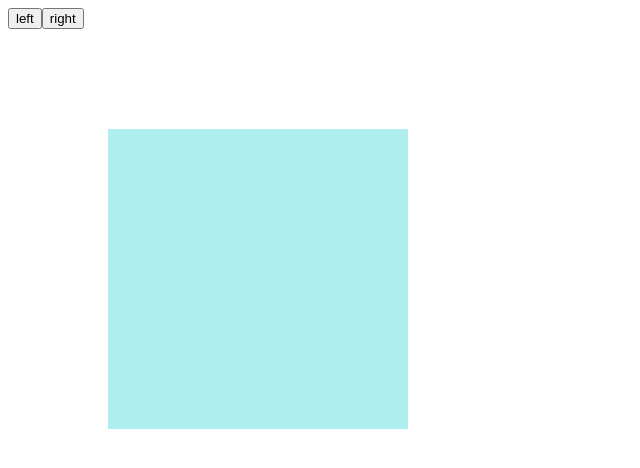
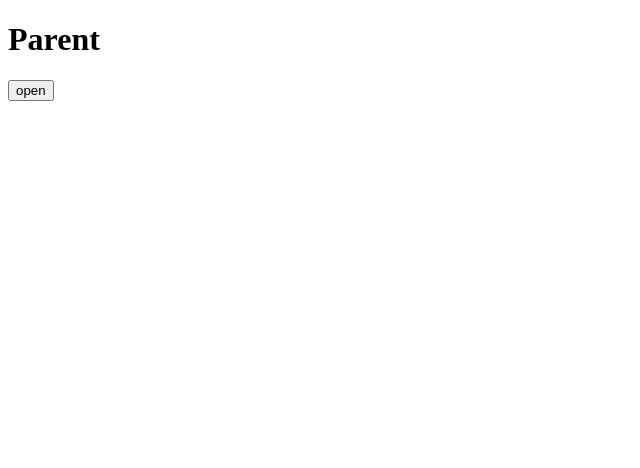
Before and after one commit to 2Joopiter/first-react, a React (Create React App) app: page / in a window 1280 px wide. Shown: the top 468 px of the page, without its empty margins (0-640 px from the left). Built offline with nearby package versions, Linux system fonts and the light colour scheme.

Commit message:
Modal 이벤트 기능 개선(props로 state 변경 함수 전달)

```diff
--- a/src/App.jsx
+++ b/src/App.jsx
@@ -1,5 +1,5 @@
 import { useState } from 'react';
-import './App.scss';
+import Modal from './modal/Modal';
 
 /*
 	state관련 주의사항
@@ -8,14 +8,13 @@
 */
 
 export default function App() {
-	const [Index, setIndex] = useState(0);
+	const [Open, setOpen] = useState(false);
 
 	return (
 		<>
-			<button onClick={() => setIndex(Index - 1)}>left</button>
-			<button onClick={() => setIndex(Index + 1)}>right</button>
-			{/* 이미 호출할 때 1이 더해지거나 빠져있기 때문에 useState의 초기값과 다른 상태에서 랜더링 사이클을 시작함 */}
-			<div className='box' style={{ transform: `rotate(${45 * Index}deg)` }}></div>
+			<h1>Parent</h1>
+			<button onClick={() => setOpen(true)}>open</button>
+			{Open && <Modal setOpen={setOpen} />}
 		</>
 	);
 }
--- a/src/App.scss
+++ /dev/null
@@ -1,7 +0,0 @@
-.box {
-	width: 300px;
-	height: 300px;
-	background-color: paleturquoise;
-	margin: 100px;
-	transition: transform 0.5s;
-}
--- /dev/null
+++ b/src/modal/Modal.jsx
@@ -0,0 +1,10 @@
+import './Modal.scss';
+
+export default function Modal({ setOpen }) {
+	return (
+		<aside className='Modal'>
+			<h1>Modal</h1>
+			<button onClick={() => setOpen(false)}>close</button>
+		</aside>
+	);
+}
--- /dev/null
+++ b/src/modal/Modal.scss
@@ -0,0 +1,21 @@
+.Modal {
+	width: 400px;
+	height: 200px;
+	background-color: #333;
+	display: flex;
+	justify-content: center;
+	align-items: center;
+	font-size: 2rem;
+	color: #fff;
+	position: absolute;
+	top: 50%;
+	left: 50%;
+	margin-top: -100px;
+	margin-left: -200px;
+
+	button {
+		position: absolute;
+		top: 20px;
+		right: 20px;
+	}
+}
```
